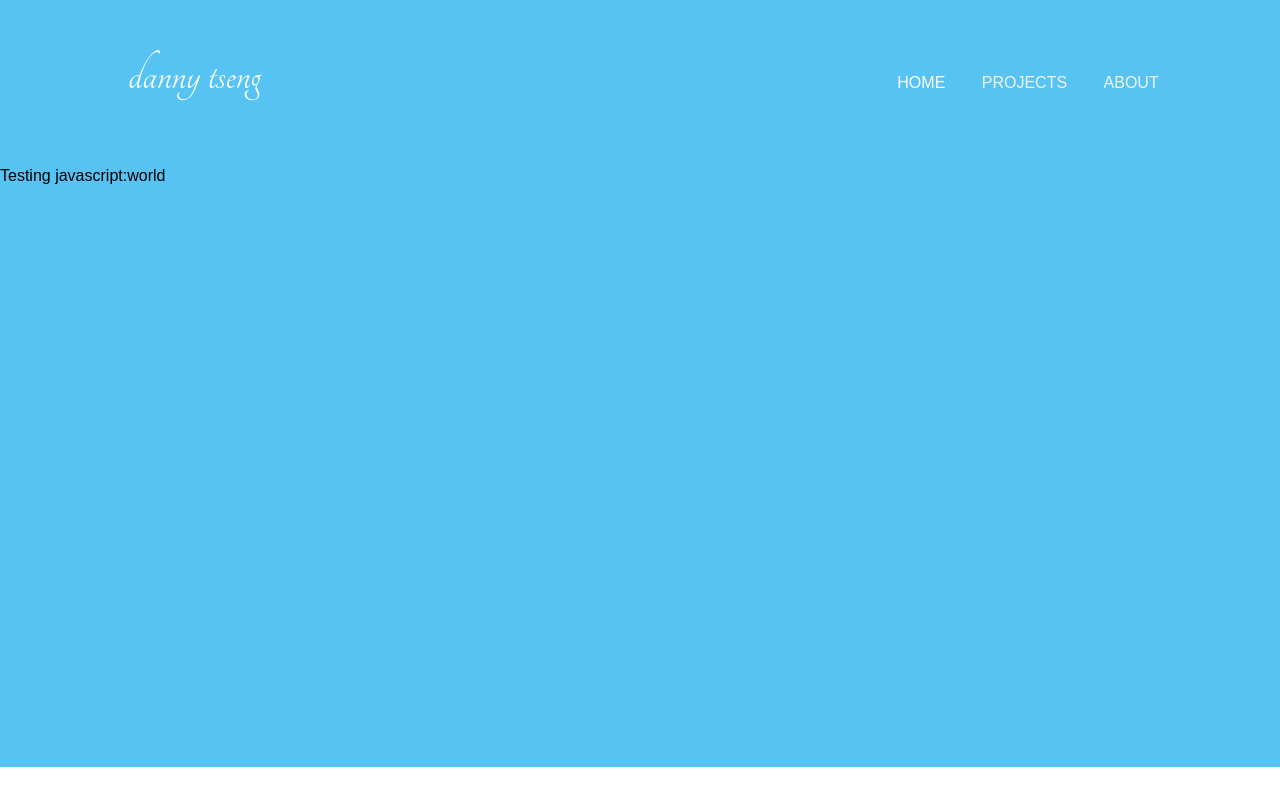
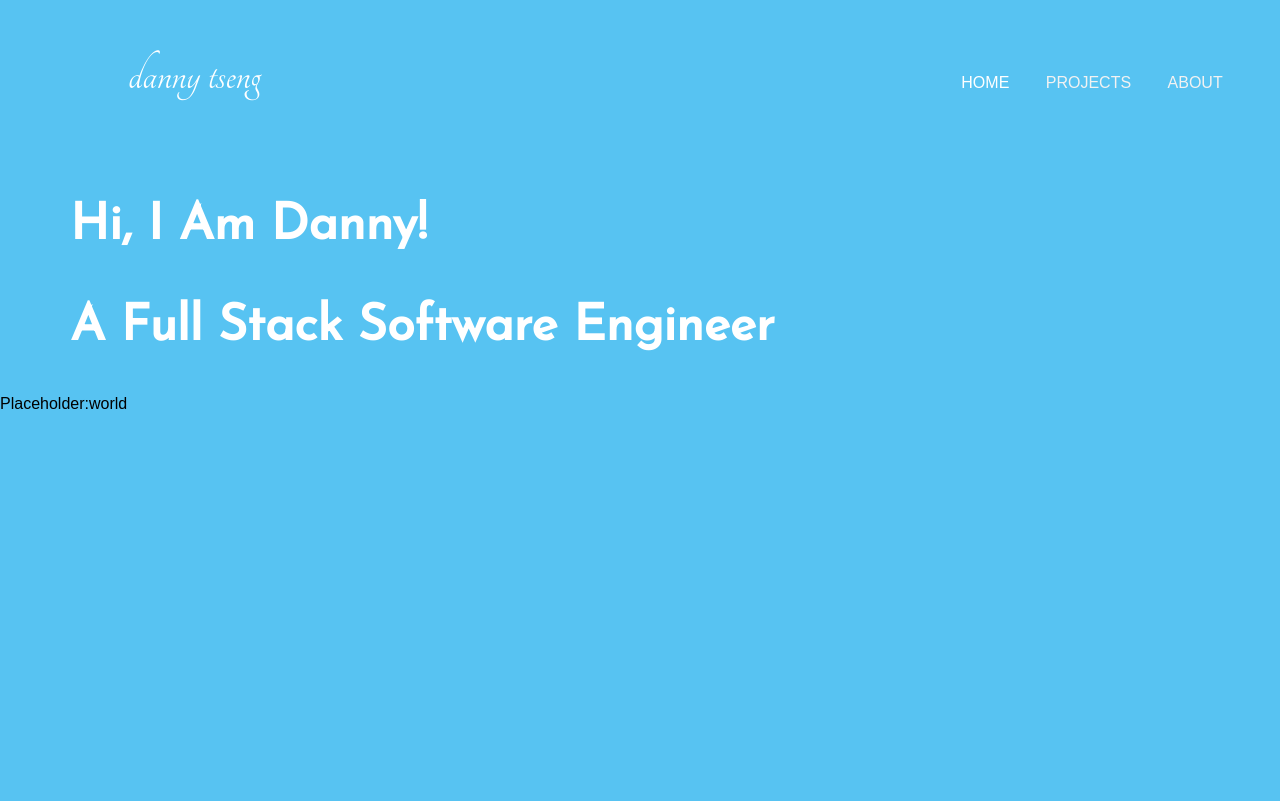
Before and after one commit to dtFocuS/dtFocuS.github.io, a website: page index.html in a window 1280 px wide. Drawn offline with Linux system fonts and the light colour scheme.

Commit message:
working on center info

```diff
--- a/index.html
+++ b/index.html
@@ -5,6 +5,7 @@
         <link rel="stylesheet" href="style.css">
         <link rel="stylesheet" href="https://cdnjs.cloudflare.com/ajax/libs/font-awesome/4.7.0/css/font-awesome.min.css">
         <link rel="stylesheet" href="https://fonts.googleapis.com/css?family=Tangerine">
+        <link href="https://fonts.googleapis.com/css?family=Josefin+Sans&display=swap" rel="stylesheet">
         <title>Danny Tseng</title>
     </head>
 
@@ -36,7 +37,9 @@
             <section>
                 <div class="center-info">
                     <!-- <img src="images/profile_pic.jpg" alt="Avatar"/> -->
-                    <p>Testing javascript:<span></span></p>
+                    <h1>Hi, I Am Danny!</h1>
+                    <h2>A Full Stack Software Engineer</h2>
+                    <p>Placeholder:<span></span></p>
                     <!-- <p>M2</p>
                     <p>M3</p>
                     <p>M4</p> -->
--- a/style.css
+++ b/style.css
@@ -29,9 +29,14 @@ body {
     display: block
 }
 
-.center-info p {
+.center-info h1, h2 {
     /* display: none; */
     /* color: #57C3F2; */
+    color: white;
+    font-family: 'Josefin Sans', sans-serif;
+    font-size: 50px;
+    margin-left: 70px;
+    margin-top: 50px;
 }
 
 .active {
@@ -97,5 +102,5 @@ li a {
 ul {
     list-style-type: none;
     display: inline-block;
-    margin-left: 45%;
+    margin-left: 50%;
 }
```
